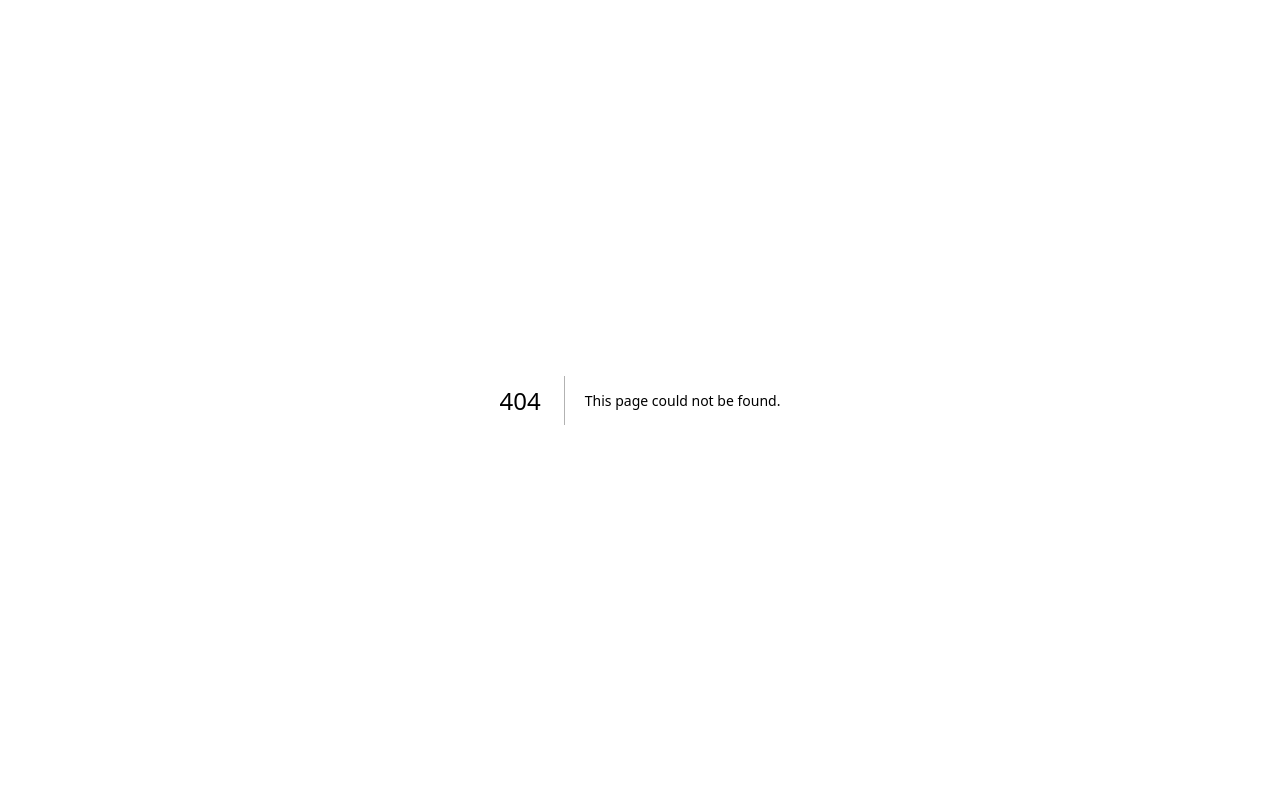
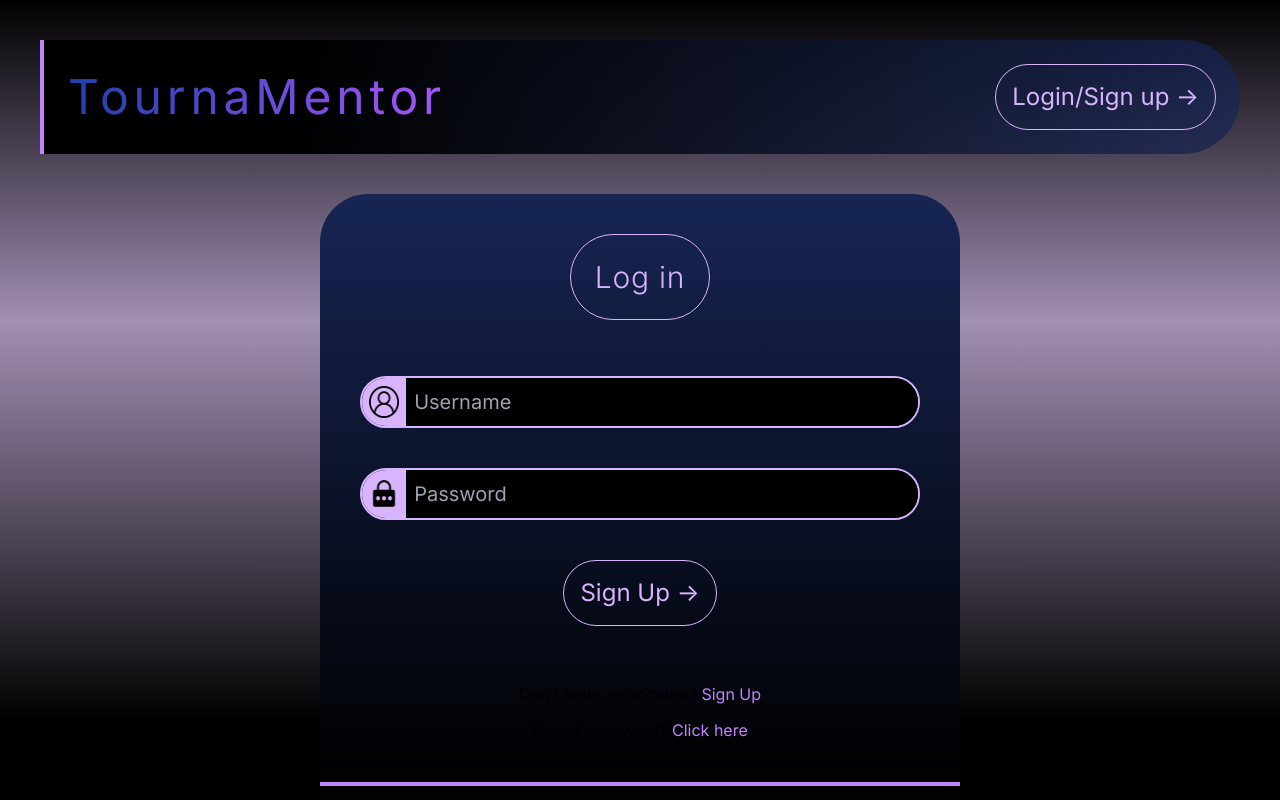
Before and after one commit to KaranvirB/tournamentor, a Next.js app: page /pages/signup/login in a window 1280 px wide. Before the commit this address had no page. Shown: the top 800 px of the page. Built offline with nearby package versions, Linux system fonts and the light colour scheme.

Commit message:
working on adding toasts and sign up/login routing

```diff
--- a/package.json
+++ b/package.json
@@ -16,7 +16,8 @@
     "next": "14.1.3",
     "react": "^18",
     "react-dom": "^18",
-    "react-redux": "^9.1.0"
+    "react-redux": "^9.1.0",
+    "react-toastify": "^10.0.5"
   },
   "devDependencies": {
     "@types/bcrypt": "^5.0.2",
--- a/src/app/components/forms/loginForm.tsx
+++ b/src/app/components/forms/loginForm.tsx
@@ -0,0 +1,88 @@
+'use client'
+import Image from "next/image";
+import userImg from "../../../../public/img/1144760.png"
+import emailImg from "../../../../public/img/327339.png"
+import passImg from "../../../../public/img/3099886.png"
+import { FormEvent } from "react";
+import { useRouter } from "next/navigation";
+
+export default function LogInForm() {
+
+    const router = useRouter();
+
+    async function onSubmit (event: FormEvent<HTMLFormElement>) {
+        event.preventDefault()
+
+        const formData = new FormData(event.currentTarget)
+        const response = await fetch('/api/user', {
+            method: 'POST',
+            body: formData
+        })
+
+        if (response.ok) {
+            router.push('/pages/tournaments')
+        } else {
+            console.error('Log in failed')
+        }
+    }
+
+    return (
+        <form onSubmit={onSubmit} className="space-y-10 w-full px-10">
+            <div className="flex bg-black rounded-full justify-between border-2 border-purple-300">
+                <div className="flex justify-center text-xl text-purple-300 bg-purple-300 h-[3rem] w-[3rem] py-2 rounded-l-full">
+                    <Image
+                        src={userImg}
+                        width={30}
+                        height={30}
+                        alt="Username"
+                    />
+                </div>
+                <input
+                    type="text"
+                    placeholder="Username"
+                    name="username"
+                    className="text-xl text-purple-300 bg-black rounded-r-full w-full h-[3rem] pl-2">
+                </input>
+            </div>
+            {/* <div className="flex bg-black rounded-full justify-between border-2 border-purple-300">
+                <div className="flex justify-center text-xl text-purple-300 bg-purple-300 h-[3rem] w-[3rem] py-2 rounded-l-full">
+                    <Image
+                        src={emailImg}
+                        width={30}
+                        height={30}
+                        alt="Username"
+                    />
+                </div>
+                <input
+                    type="email"
+                    placeholder="Email"
+                    name="email"
+                    className="text-xl text-purple-300 bg-black rounded-r-full w-full h-[3rem] pl-2">
+                </input>
+            </div> */}
+            <div className="flex bg-black rounded-full justify-between border-2 border-purple-300">
+                <div className="flex justify-center text-xl text-purple-300 bg-purple-300 h-[3rem] w-[3rem] py-2 rounded-l-full">
+                    <Image
+                        src={passImg}
+                        width={30}
+                        height={30}
+                        alt="Password"
+                    />
+                </div>
+                <input
+                    type="password"
+                    placeholder="Password"
+                    name="password"
+                    className="text-xl text-purple-300 bg-black rounded-r-full w-full h-[3rem] pl-2">
+                </input>
+            </div>
+            <div className="flex justify-center">
+                <input
+                    type="submit"
+                    value="Sign Up ->"
+                    className="text-2xl text-purple-300 rounded-full border border-purple-300 p-4 mx-auto hover:scale-110 duration-100 hover:bg-purple-500/25 duration-100 hover:cursor-pointer"
+                />
+            </div>
+        </form>
+    );
+}
--- a/src/app/components/forms/signupForm.tsx
+++ b/src/app/components/forms/signupForm.tsx
@@ -4,8 +4,15 @@ import userImg from "../../../../public/img/1144760.png"
 import emailImg from "../../../../public/img/327339.png"
 import passImg from "../../../../public/img/3099886.png"
 import { FormEvent } from "react";
+import { useRouter } from "next/navigation";
+import { ToastContainer, toast } from "react-toastify"
+import 'react-toastify/dist/ReactToastify.css';
 
 export default function SignUpForm() {
+
+    const router = useRouter();
+    const regFail = () => toast.error("The email or username is already in use")
+    const regSuccess = () => toast.success("Account successfully registered!")
 
     async function onSubmit (event: FormEvent<HTMLFormElement>) {
         event.preventDefault()
@@ -15,6 +22,14 @@ export default function SignUpForm() {
             method: 'POST',
             body: formData
         })
+
+        if (response.ok) {
+            regSuccess()
+            router.push('/pages/signup/login')
+        } else {
+            console.error('Registration failed')
+            regFail()
+        }
     }
 
     return (
@@ -41,7 +56,7 @@ export default function SignUpForm() {
                         src={emailImg}
                         width={30}
                         height={30}
-                            alt="Username"
+                        alt="Email"
                     />
                 </div>
                 <input
@@ -57,7 +72,7 @@ export default function SignUpForm() {
                         src={passImg}
                         width={30}
                         height={30}
-                        alt="Username"
+                        alt="Password"
                     />
                 </div>
                 <input
--- a/src/app/components/layout.tsx
+++ b/src/app/components/layout.tsx
@@ -4,6 +4,8 @@ import Link from "next/link";
 import LoginPageButton from "./buttons/loginPageButton";
 import { useAppSelector, useAppDispatch } from "../redux/hooks";
 import { goLogin } from "../redux/slices/loginPageSlice";
+import { ToastContainer } from "react-toastify"
+import 'react-toastify/dist/ReactToastify.css';
 
 /*
 *  This is the layout of most pages on the site
@@ -25,7 +27,7 @@ export default function Layout({children,}: Readonly<{children:ReactNode;}>) {
                 <Link href="/" className="text-5xl tracking-widest bg-gradient-to-r from-blue-800 to-purple-500 text-transparent bg-clip-text my-auto animate-in fade-in hover:animate-pulse animate-infinite">TournaMentor</Link>
 
                 {loginPage === false?
-                    <LoginPageButton text="Login/Sign up" onClick={() => dispatch(goLogin())} href="/pages/login" />:
+                    <LoginPageButton text="Login/Sign up" onClick={() => dispatch(goLogin())} href="/pages/signup" />:
                     <LoginPageButton text="Back to Home" onClick={() => dispatch(goLogin())} href="/" />
                 }
 
@@ -38,7 +40,7 @@ export default function Layout({children,}: Readonly<{children:ReactNode;}>) {
             </div>
 
             {/* FOOTER (WIP) */}
-
+            <ToastContainer/>
             <div className="flex flex-box bg-gradient-to-r from-blue-950/75 to-black to-80% border-r-4 border-purple-400 p-6 rounded-l-full">
                 <div className="flex flex-col text-lg text-purple-300 mx-auto">
                     <h1>Contact: </h1>
--- a/src/app/page.tsx
+++ b/src/app/page.tsx
@@ -34,10 +34,7 @@ export default function Dashboard() {
                 </div>
                 <div className="flex p-8 mx-auto">
                     <Link href="/pages/tournaments" className="text-2xl text-purple-400 h-full rounded-full border border-purple-400 p-4 my-auto hover:scale-110 duration-100 hover:bg-purple-500/25 duration-100">
-                        Get Started{" "}
-                        <span className="inline-block">
-                            -&gt;
-                        </span>
+                        Get Started -&gt;
                     </Link>
                 </div>
             </div>
--- a/src/app/pages/login/page.tsx
+++ /dev/null
@@ -1,33 +0,0 @@
-'use client'
-import Link from "next/link";
-import { useState } from "react";
-import Layout from "@/app/components/layout";
-import SignUpForm from "@/app/components/forms/signupForm";
-
-export default function Login() {
-
-    const [signUp, signUpAction] = useState(true);
-
-    return (
-        <Layout>
-            <div className="flex justify-center w-full">
-                <div className="flex flex-col justify-center items-center w-[40rem] bg-gradient-to-b from-blue-950 to-black border-b-4 border-purple-400 py-10 rounded-t-[3rem] space-y-14">
-                    {signUp === true?
-                        <h1 className="text-3xl text-center tracking-wide text-purple-300 font-light border border-purple-300 p-6 rounded-full">Create an account</h1>:
-                        <h1 className="text-3xl text-center tracking-wide text-purple-300 font-light border border-purple-300 p-6 rounded-full">Log in</h1>
-                    }
-
-                    <SignUpForm/>
-
-                    <div className="flex flex-col w-full justify-center space-y-3">
-                        {signUp === true?
-                            <p className="mx-auto">Already have an account? <Link href="" replace scroll={false} onClick={()=> {signUpAction(!signUp);}} className="text-purple-400">Log in</Link></p>:
-                            <p className="mx-auto">Don't have an account? <Link href="" replace scroll={false} onClick={()=> {signUpAction(!signUp);}} className="text-purple-400">Sign Up</Link></p>
-                        }
-                        <p className="mx-auto">Forgot password? <Link href="" className="text-purple-400">Click here</Link></p>
-                    </div>
-                </div>
-            </div>
-        </Layout>
-    );
-}
--- /dev/null
+++ b/src/app/pages/signup/login/page.tsx
@@ -0,0 +1,29 @@
+'use client'
+import Link from "next/link";
+import { useState } from "react";
+import Layout from "@/app/components/layout";
+import LogInForm from "@/app/components/forms/loginForm";
+import { ToastContainer } from "react-toastify"
+import 'react-toastify/dist/ReactToastify.css';
+
+export default function Login() {
+
+    const [signUp, signUpAction] = useState(true);
+
+    return (
+        <Layout>
+            <div className="flex justify-center w-full">
+                <div className="flex flex-col justify-center items-center w-[40rem] bg-gradient-to-b from-blue-950 to-black border-b-4 border-purple-400 py-10 rounded-t-[3rem] space-y-14">
+                    <h1 className="text-3xl text-center tracking-wide text-purple-300 font-light border border-purple-300 p-6 rounded-full">Log in</h1>
+
+                    <LogInForm/>
+
+                    <div className="flex flex-col w-full justify-center space-y-3">
+                        <p className="mx-auto">Don't have an account? <Link href="/pages/signup" replace scroll={false} className="text-purple-400">Sign Up</Link></p>
+                        <p className="mx-auto">Forgot password? <Link href="" className="text-purple-400">Click here</Link></p>
+                    </div>
+                </div>
+            </div>
+        </Layout>
+    );
+}
--- /dev/null
+++ b/src/app/pages/signup/page.tsx
@@ -0,0 +1,28 @@
+'use client'
+import Link from "next/link"
+import { useState } from "react"
+import Layout from "@/app/components/layout"
+import SignUpForm from "@/app/components/forms/signupForm"
+
+
+export default function Login() {
+
+    const [signUp, signUpAction] = useState(true);
+
+    return (
+        <Layout>
+            <div className="flex justify-center w-full">
+                <div className="flex flex-col justify-center items-center w-[40rem] bg-gradient-to-b from-blue-950 to-black border-b-4 border-purple-400 py-10 rounded-t-[3rem] space-y-14">
+                    <h1 className="text-3xl text-center tracking-wide text-purple-300 font-light border border-purple-300 p-6 rounded-full">Create an account</h1>
+
+                    <SignUpForm/>
+
+                    <div className="flex flex-col w-full justify-center space-y-3">
+                        <p className="mx-auto">Already have an account? <Link href="/pages/signup/login" replace scroll={false} className="text-purple-400">Log in</Link></p>
+                        <p className="mx-auto">Forgot password? <Link href="" className="text-purple-400">Click here</Link></p>
+                    </div>
+                </div>
+            </div>
+        </Layout>
+    );
+}
```
Also changed, not shown: src/app/api/user/route.tsx (+5 -8 lines), 1 other file (tests, documents, lock files or other folders). Lines whose indentation alone changed are shown as unchanged.
